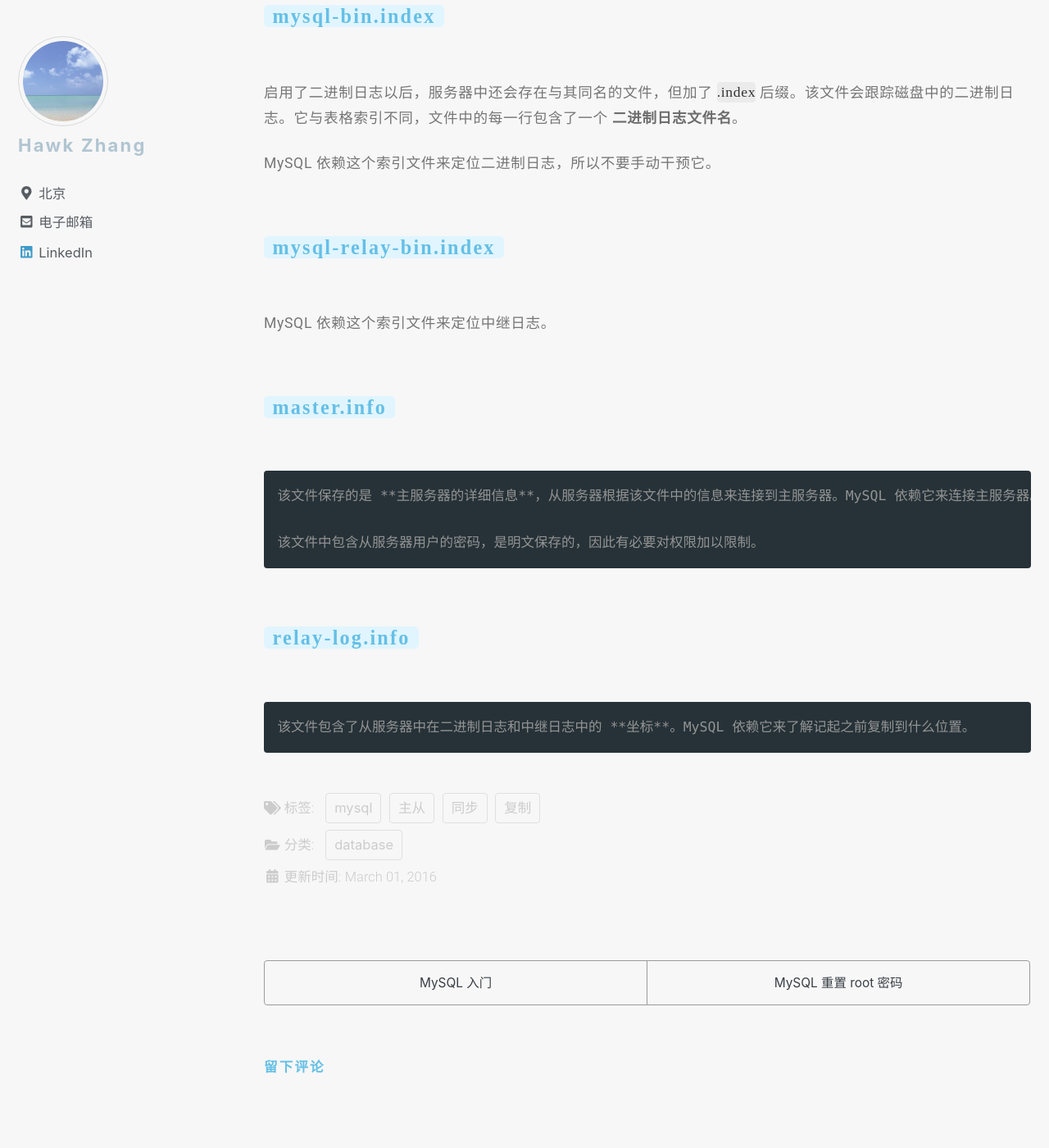
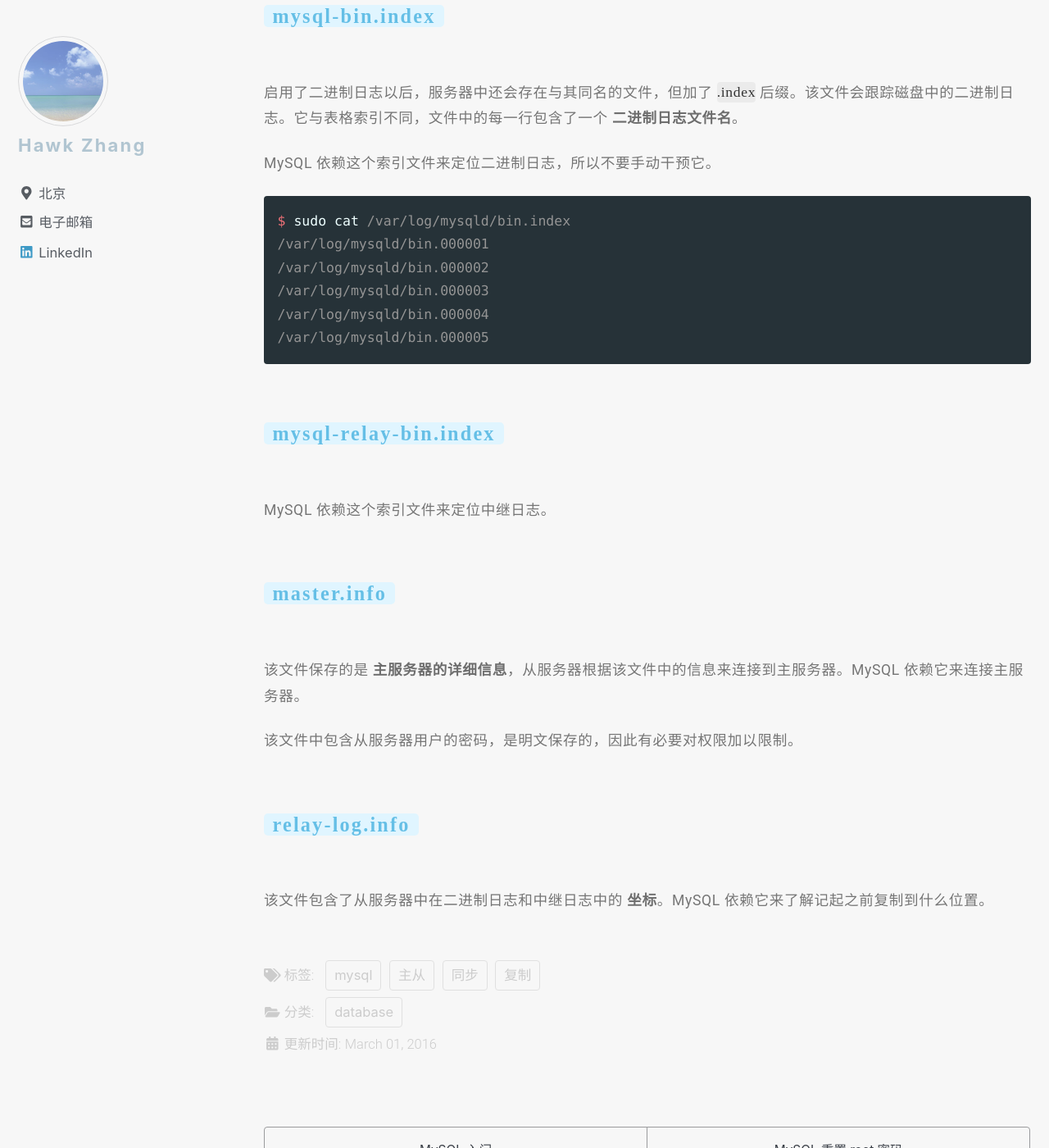
Before and after one commit to narru888/linotes_note, a Jekyll site: the page built from _posts/mysql/2016-03-01-master.slave.md, in a window 1280 px wide and 1400 px high, scrolled down 22297 px. Shown: the whole window at 82% size. Built offline with Jekyll 4.4.1, drawn with Linux system fonts in a browser that asks for light colours; nearby versions of some CDN libraries; a script that is not in the unit is left out; comment, search, counter and statistics services are not loaded.

Commit message:
update on 2018-08-12 10:40:01 CST

````diff
--- a/_posts/mysql/2016-03-01-master.slave.md
+++ b/_posts/mysql/2016-03-01-master.slave.md
@@ -721,6 +721,15 @@ mysql> INSERT INTO summary_table(col1, col2, sum_col3)
 
 MySQL 依赖这个索引文件来定位二进制日志，所以不要手动干预它。
 
+```bash
+$ sudo cat /var/log/mysqld/bin.index
+/var/log/mysqld/bin.000001
+/var/log/mysqld/bin.000002
+/var/log/mysqld/bin.000003
+/var/log/mysqld/bin.000004
+/var/log/mysqld/bin.000005
+```
+
 
 
 #### `mysql-relay-bin.index`
@@ -731,12 +740,12 @@ MySQL 依赖这个索引文件来定位中继日志。
 
 #### `master.info`
 
-    该文件保存的是 **主服务器的详细信息**，从服务器根据该文件中的信息来连接到主服务器。MySQL 依赖它来连接主服务器。
+该文件保存的是 **主服务器的详细信息**，从服务器根据该文件中的信息来连接到主服务器。MySQL 依赖它来连接主服务器。
 
-    该文件中包含从服务器用户的密码，是明文保存的，因此有必要对权限加以限制。
+该文件中包含从服务器用户的密码，是明文保存的，因此有必要对权限加以限制。
 
 
 
 #### `relay-log.info`
 
-    该文件包含了从服务器中在二进制日志和中继日志中的 **坐标**。MySQL 依赖它来了解记起之前复制到什么位置。
+该文件包含了从服务器中在二进制日志和中继日志中的 **坐标**。MySQL 依赖它来了解记起之前复制到什么位置。
````
